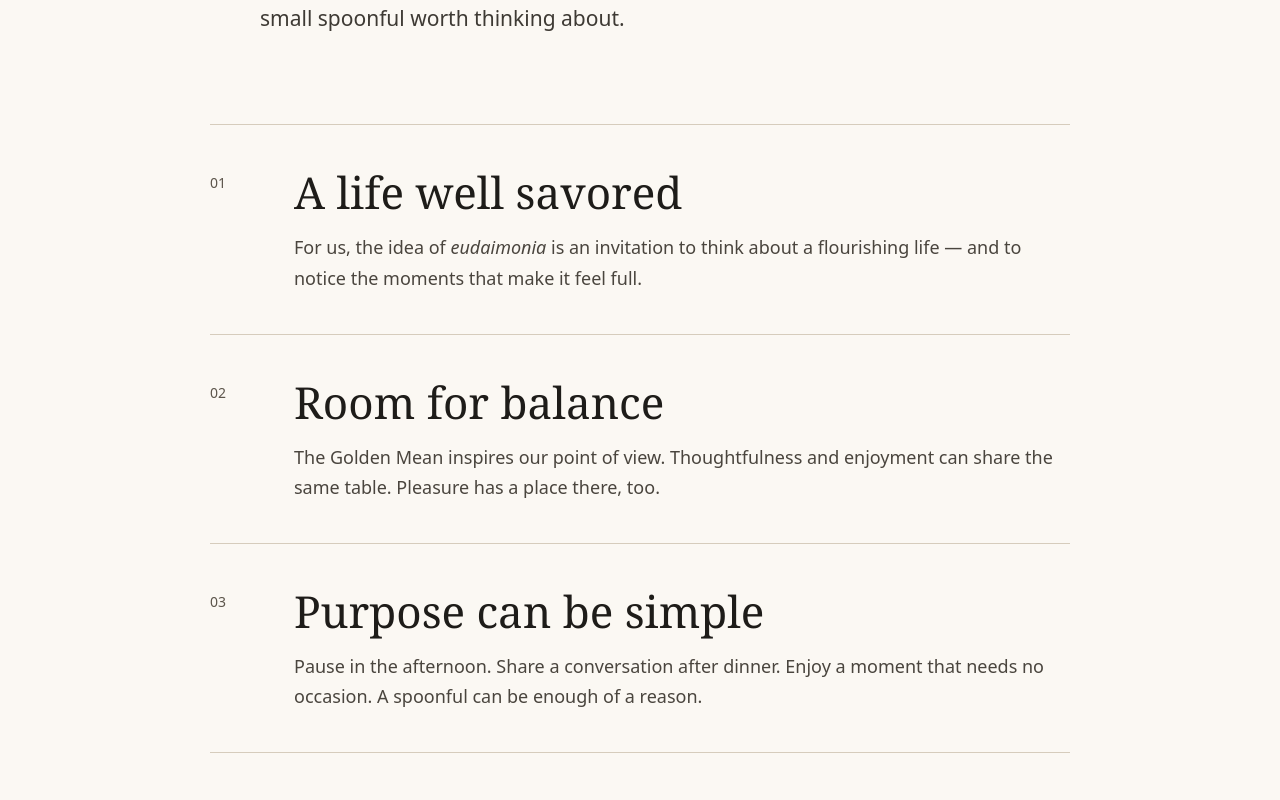
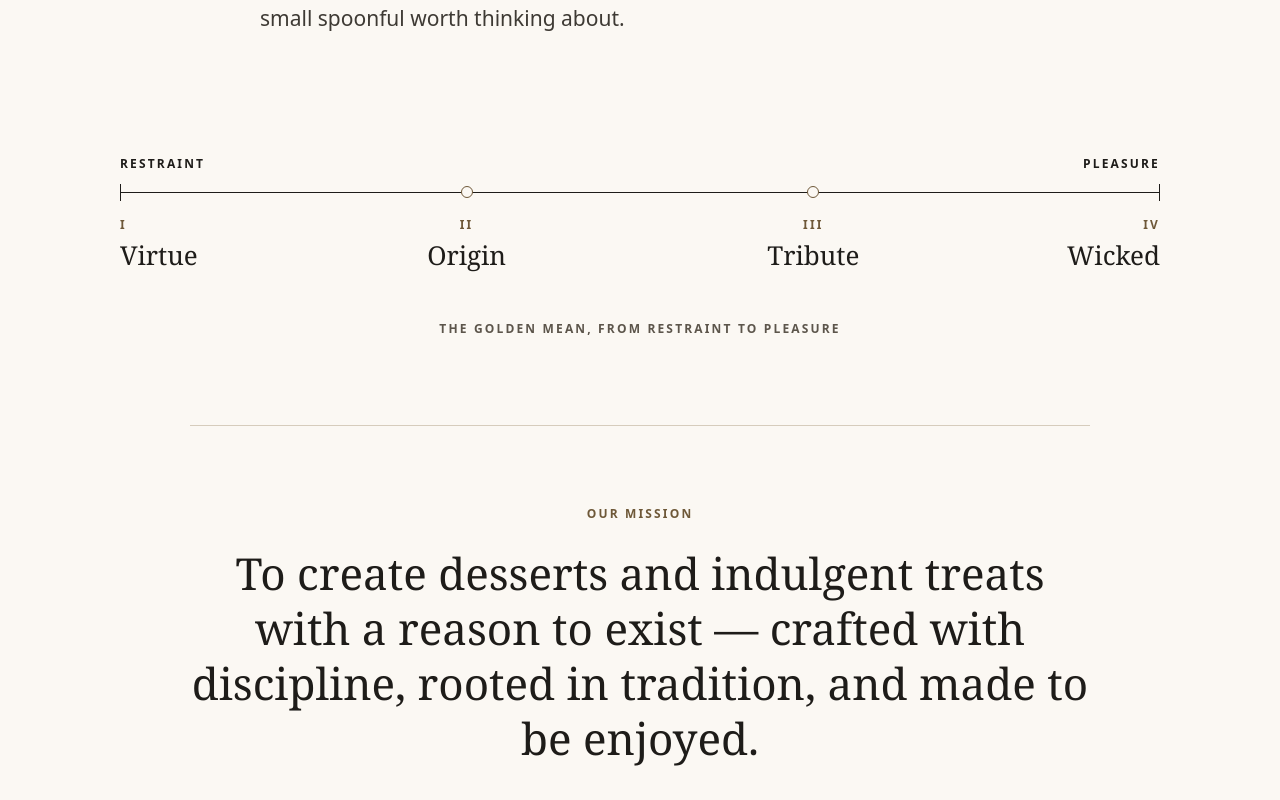
Before and after one commit to aethelcriemhild/aethelcriemhild, a React (Vite) app in the folder 20261015 버전/: page / in a window 1280 px wide. Shown: the part 2420-3220 px from the top of the page. Built offline with nearby package versions, Linux system fonts and the light colour scheme.

Commit message:
Remove the three guiding ideas from Home
Co-Authored-By: Claude Opus 5.5 <noreply@anthropic.com>

```diff
--- a/20261015 버전/src/components/Philosophy.jsx
+++ b/20261015 버전/src/components/Philosophy.jsx
@@ -1,4 +1,4 @@
-import { PHILOSOPHY_ESSAY, PRINCIPLES } from "../data/content.js";
+import { PHILOSOPHY_ESSAY } from "../data/content.js";
 import { Eyebrow, Rich } from "./ui.jsx";
 
 const STOPS = [
@@ -81,23 +81,6 @@ export default function Philosophy() {
         ))}
       </div>
 
-      <div className="w-full max-w-[860px]">
-        <h3 className="sr-only">What guides us</h3>
-        <ol className="border-t border-line">
-          {PRINCIPLES.map((p, i) => (
-            <li key={p.title} className="grid grid-cols-[2.5rem_minmax(0,1fr)] gap-x-3 border-b border-line py-8 lg:grid-cols-[4.5rem_minmax(0,1fr)] lg:py-10">
-              <span className="pt-2 text-sm text-muted tabular-nums">{String(i + 1).padStart(2, "0")}</span>
-              <div className="flex flex-col gap-3">
-                <h4 className="font-serif text-[32px] leading-tight font-normal lg:text-[44px]">{p.title}</h4>
-                <p className="text-[17px] leading-[1.7] text-body lg:text-lg">
-                  <Rich text={p.body} />
-                </p>
-              </div>
-            </li>
-          ))}
-        </ol>
-      </div>
-
       <figure className="flex w-full flex-col items-center gap-4">
         <GoldenMeanScale />
         <figcaption className="eyebrow pt-4 text-muted">The Golden Mean, from restraint to pleasure</figcaption>
--- a/20261015 버전/src/data/content.js
+++ b/20261015 버전/src/data/content.js
@@ -37,22 +37,6 @@ export const PHILOSOPHY_ESSAY = [
   "Our four collections give that invitation different forms. Virtue practices the art of measure. Origin respects the original character of a dessert. Tribute honors the traditional foods of many cultures through a new expression. Wicked makes room for vivid delight. Each offers its own perspective; together, they create a considered whole.",
   "There is no single mood for every table, and no single answer to what makes a moment worth savoring. Some moments invite restraint, others curiosity, remembrance, or pleasure. Our collections give those impulses a place beside one another, without asking one to stand for everything.",
   "This is philosophy as a way of looking at the everyday: a question, a choice, a small spoonful worth thinking about.",
-];
-
-// Home · I — three ideas under the essay.
-export const PRINCIPLES = [
-  {
-    title: "A life well savored",
-    body: "For us, the idea of <em>eudaimonia</em> is an invitation to think about a flourishing life — and to notice the moments that make it feel full.",
-  },
-  {
-    title: "Room for balance",
-    body: "The Golden Mean inspires our point of view. Thoughtfulness and enjoyment can share the same table. Pleasure has a place there, too.",
-  },
-  {
-    title: "Purpose can be simple",
-    body: "Pause in the afternoon. Share a conversation after dinner. Enjoy a moment that needs no occasion. A spoonful can be enough of a reason.",
-  },
 ];
 
 // The four collections. `accent` is used sparingly — hero rule, arch ring, product-card borders.
```
